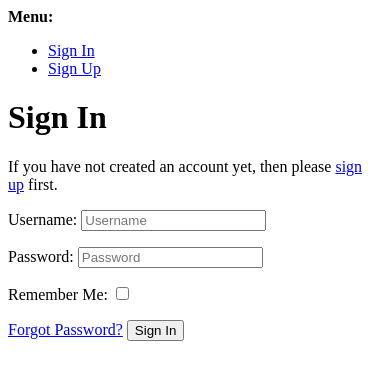
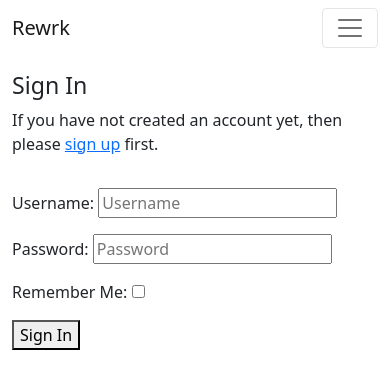
Before and after one commit to Aoibhinn/Rewrk_MS4, a Django app: page /accounts/login/ in a window 390 px wide. Shown: the top 389 px of the page. Run offline with Django 3.2, Linux system fonts and the light colour scheme; some libraries are stand-ins or nearby versions.

Commit message:
add bootstrap classes to login, logout, and signup templates

```diff
--- a/templates/account/login.html
+++ b/templates/account/login.html
@@ -1,4 +1,4 @@
-{% extends "account/base.html" %}
+{% extends "base.html" %}
 
 {% load i18n %}
 {% load account socialaccount %}
@@ -7,40 +7,30 @@
 
 {% block content %}
 
-<h1>{% trans "Sign In" %}</h1>
+<div class="container">
+  <div class="row">
+    <div class="col-md-8 mt-3 offset-md-2">
+      <h3>{% trans "Sign In" %}</h3>
 
-{% get_providers as socialaccount_providers %}
 
-{% if socialaccount_providers %}
-<p>{% blocktrans with site.name as site_name %}Please sign in with one
-of your existing third party accounts. Or, <a href="{{ signup_url }}">sign up</a>
-for a {{ site_name }} account and sign in below:{% endblocktrans %}</p>
-
-<div class="socialaccount_ballot">
-
-  <ul class="socialaccount_providers">
-    {% include "socialaccount/snippets/provider_list.html" with process="login" %}
-  </ul>
-
-  <div class="login-or">{% trans 'or' %}</div>
+<p>{% blocktrans %}If you have not created an account yet, then please
+  <a href="{{ signup_url }}">sign up</a> first.{% endblocktrans %}</p>
 
   </div>
+</div>
 
-{% include "socialaccount/snippets/login_extra.html" %}
-
-{% else %}
-<p>{% blocktrans %}If you have not created an account yet, then please
-<a href="{{ signup_url }}">sign up</a> first.{% endblocktrans %}</p>
-{% endif %}
-
+<div class="row">
+  <div class="col-md-8 mt-3 offset-md-2">
     <form class="login" method="POST" action="{% url 'account_login' %}">
       {% csrf_token %}
       {{ form.as_p }}
       {% if redirect_field_value %}
       <input type="hidden" name="{{ redirect_field_name }}" value="{{ redirect_field_value }}" />
       {% endif %}
-  <a class="button secondaryAction" href="{% url 'account_reset_password' %}">{% trans "Forgot Password?" %}</a>
       <button class="primaryAction" type="submit">{% trans "Sign In" %}</button>
     </form>
+    </div>
+  </div>
+</div>
 
 {% endblock %}
```
Also changed, not shown: templates/account/logout.html (+14 -6 lines), templates/account/signup.html (+15 -5 lines). Lines whose indentation alone changed are shown as unchanged.
